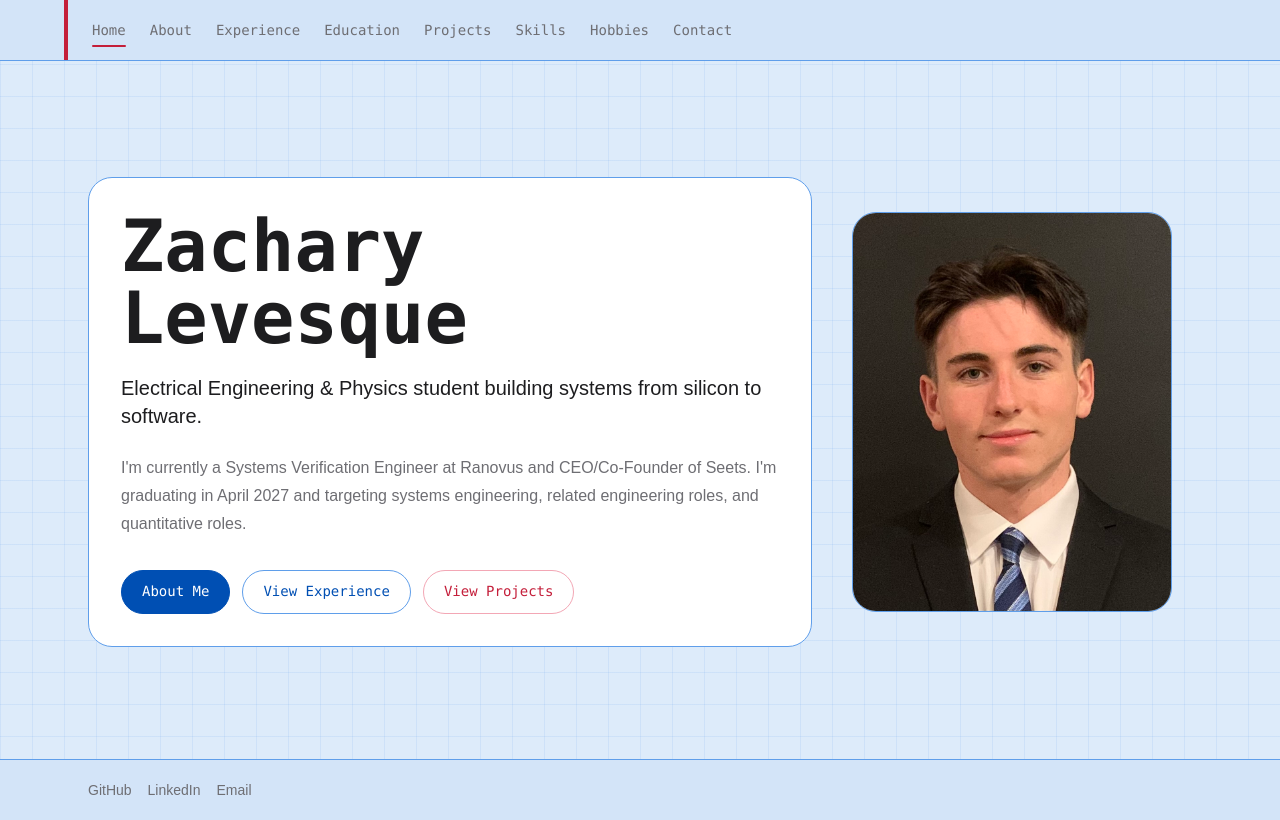
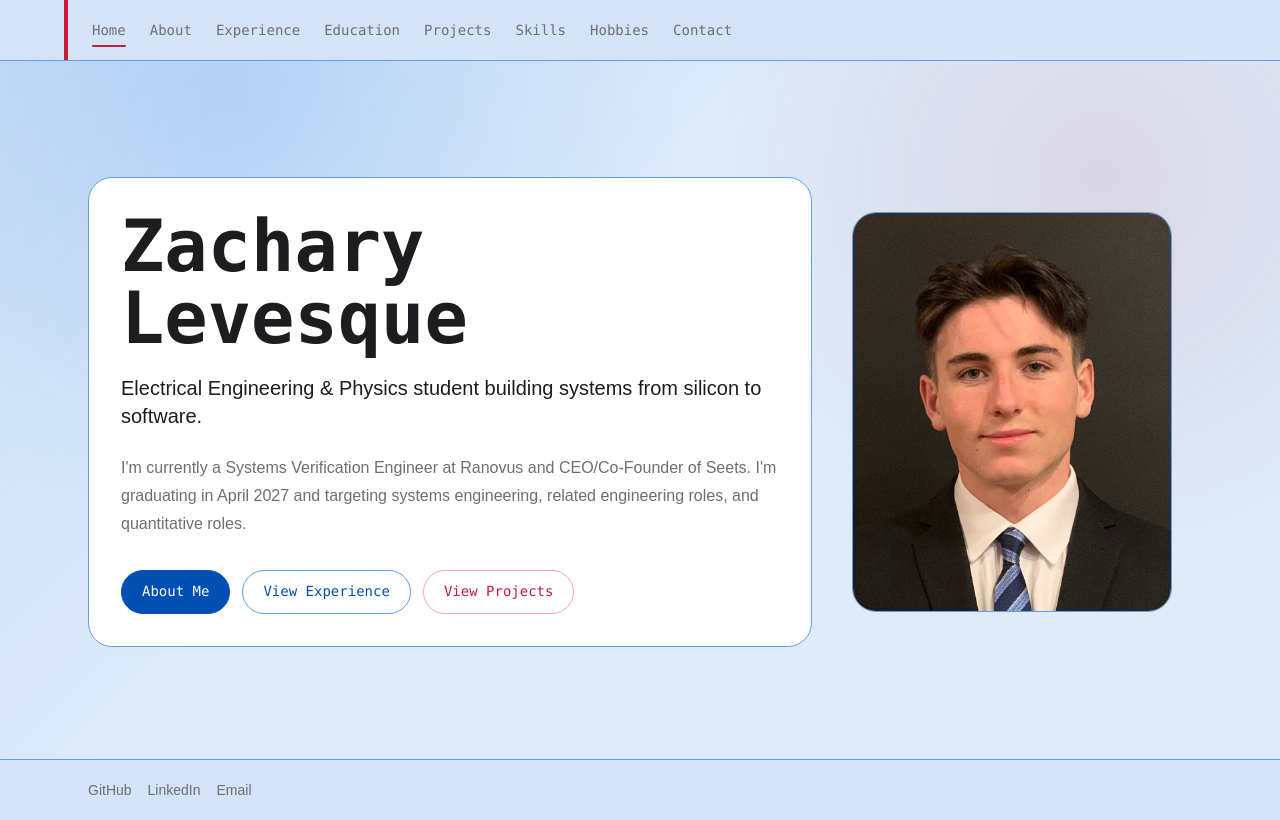
Before and after one commit to Zachary-Levesque/Portfolio, a Next.js app: page / in a window 1280 px wide. Built offline with nearby package versions, Linux system fonts and the light colour scheme.

Commit message:
Update globals.css

```diff
--- a/app/globals.css
+++ b/app/globals.css
@@ -26,10 +26,11 @@ body {
   margin: 0;
   min-height: 100vh;
   background:
-    linear-gradient(rgba(95, 158, 234, 0.12) 1px, transparent 1px),
-    linear-gradient(90deg, rgba(95, 158, 234, 0.12) 1px, transparent 1px),
+    radial-gradient(circle at 18% 12%, rgba(95, 158, 234, 0.26), transparent 28rem),
+    radial-gradient(circle at 86% 22%, rgba(196, 30, 58, 0.1), transparent 24rem),
+    linear-gradient(135deg, rgba(0, 79, 179, 0.08), transparent 42%),
     theme("colors.background");
-  background-size: 32px 32px, 32px 32px, auto;
+  background-attachment: fixed;
   color: theme("colors.foreground");
   font-family: var(--font-sans), Arial, Helvetica, sans-serif;
 }
```
